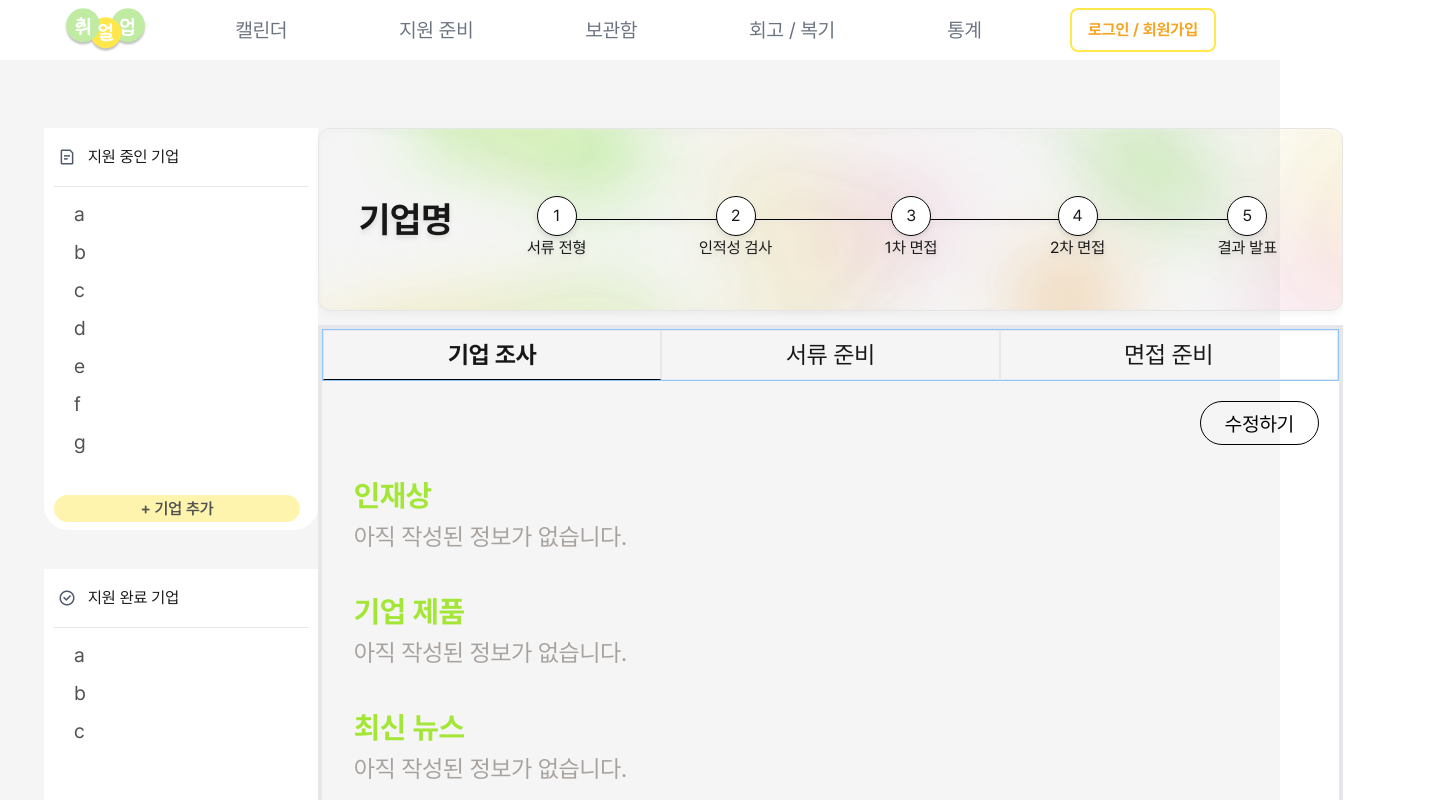
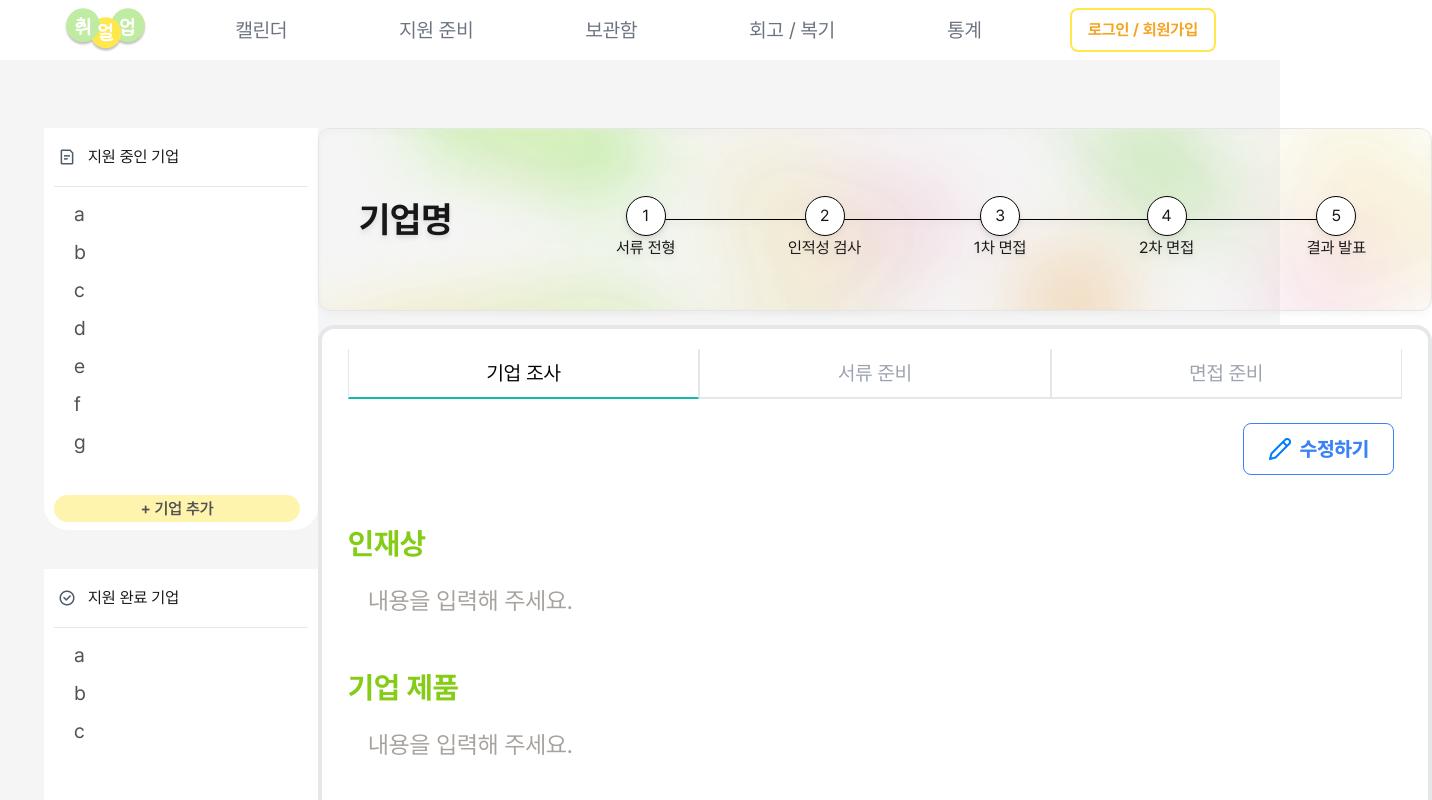
Before and after one commit to SKT-5CEAN/front-end, a Next.js app: page /apply/1 in a window 1280 px wide. Shown: the top 800 px of the page, 1432 px wide, since content can reach past the window. Built offline with nearby package versions, Linux system fonts and the light colour scheme; a web font is replaced by a local one.

Commit message:
DEV-92 style: 기업 조사 탭 스타일 작업

```diff
--- a/src/app/apply/[company]/page.tsx
+++ b/src/app/apply/[company]/page.tsx
@@ -46,13 +46,13 @@ function ApplyCompanyPage({ params }: { params: { company: string } }) {
   ];
 
   return (
-    <div className="pt-32 pb-4 px-11 flex justify-between bg-neutral-100">
-      <section className="flex flex-col justify-between">
+    <div className="h-full pt-32 pb-4 px-11 flex justify-between bg-neutral-100">
+      <section className="h-full flex flex-col">
         <CompanyList selectedCompany={params.company} />
       </section>
-      <section className="flex flex-col gap-[14px]">
+      <section className="min-h-[990px] h-full flex flex-col gap-[14px]">
         <ProgressBar processData={processList} />
-        <div className="w-[64.0625rem] h-[750px] border-4">
+        <div className="w-[1114px] min-h-[750px] border-4 flex justify-center rounded-2xl px-10 py-5 bg-white">
           <Tab tabList={tabList} />
         </div>
       </section>
--- a/src/components/common/Button/PlainButton/PlainButton.tsx
+++ b/src/components/common/Button/PlainButton/PlainButton.tsx
@@ -1,10 +1,12 @@
 import { PlainButtonProps } from "./plainButton.type";
+import Image from "next/image";
 
 function PlainButton(props: PlainButtonProps) {
   const {
     text,
     textColor,
     borderColor,
+    iconImg,
     bgColor = "transparent",
     handleClick,
   } = props;
@@ -12,9 +14,12 @@ function PlainButton(props: PlainButtonProps) {
   return (
     <button
       onClick={handleClick}
-      className={`h-11 py-2 px-6 ${textColor} ${bgColor} ${borderColor ? `border ${borderColor}` : ""} rounded-3xl text-xl`}
+      className={`w-max h-[52px] py-2 px-6 ${bgColor} ${borderColor ? `border ${borderColor}` : ""} rounded-lg text-xl flex justify-center items-center gap-2 cursor-pointer`}
     >
-      {text}
+      {iconImg && (
+        <Image src={iconImg} alt="버튼 아이콘" width={24} height={24} />
+      )}
+      <p className={`${textColor} font-extrabold`}>{text}</p>
     </button>
   );
 }
--- a/src/components/common/Button/PlainButton/plainButton.type.ts
+++ b/src/components/common/Button/PlainButton/plainButton.type.ts
@@ -3,5 +3,6 @@ export interface PlainButtonProps {
   textColor: string;
   borderColor?: string;
   bgColor?: string;
+  iconImg?: string;
   handleClick: () => void;
 }
--- a/src/components/common/Form/ShortForm/ShortForm.tsx
+++ b/src/components/common/Form/ShortForm/ShortForm.tsx
@@ -15,18 +15,18 @@ function ShortForm(props: ShortFormProps) {
   };
 
   return (
-    <div className="w-full min-h-24 flex flex-col gap-2">
-      <p className="text-3xl text-lime-400 font-bold">{title}</p>
+    <div className="w-full min-h-24 h-full flex flex-col gap-6">
+      <p className="text-3xl text-lime-500 font-bold">{title}</p>
       {!trigger && (
-        <p className="text-2xl text-stone-400">
-          {content || "아직 작성된 정보가 없습니다."}
+        <p className="text-2xl text-stone-400 pl-5">
+          {content || "내용을 입력해 주세요."}
         </p>
       )}
       {trigger && (
         <textarea
           name={name}
           placeholder={placeholder}
-          className="w-full min-h-28 border border-gray-400 p-3"
+          className="w-full min-h-28 border border-gray-200 p-3 rounded-xl focus:outline-blue-500"
           onChange={handleChange}
         />
       )}
--- a/src/components/domain/apply/CompanyResearch/CompanyResearch.tsx
+++ b/src/components/domain/apply/CompanyResearch/CompanyResearch.tsx
@@ -26,39 +26,43 @@ function CompanyResearch() {
   };
 
   return (
-    <div className="relative">
-      <div className="absolute top-5 right-5">
+    <div className="relative w-full h-full">
+      <div className="relative w-full min-h-[52px] mt-6">
         {!isModified && (
+          <div className="absolute top-0 right-2">
             <PlainButton
               text="수정하기"
-            textColor="text-black"
-            borderColor="border-black"
+              textColor="text-blue-500"
+              borderColor="border-blue-500"
               bgColor="transparent"
+              iconImg="/ic-pencil.png"
               handleClick={() => {
                 setIsModified(true);
               }}
             />
+          </div>
         )}
         {isModified && (
-          <div className="flex gap-2">
+          <div className="w-fit h-[52px] flex gap-2 absolute top-0 right-2 mt-0">
             <PlainButton
-              text="작성 취소"
-              textColor="text-white"
-              bgColor="bg-red-400"
+              text="취소"
+              textColor="text-blue-500"
               handleClick={() => {
                 setIsModified(false);
               }}
             />
             <PlainButton
-              text="작성 완료"
-              textColor="text-white"
-              bgColor="bg-black"
+              text="저장하기"
+              textColor="text-blue-800"
+              bgColor="bg-blue-100"
               handleClick={handleSubmit}
             />
           </div>
         )}
       </div>
-      <div className="w-[940px] flex flex-col gap-5 absolute top-24 left-8">
+      <div
+        className={`w-[940px] h-full flex flex-col ${isModified ? "gap-16" : "gap-12"} mt-[50px]`}
+      >
         <ShortForm
           name="talent"
           title="인재상"
--- a/src/components/domain/apply/Tab/Tab.tsx
+++ b/src/components/domain/apply/Tab/Tab.tsx
@@ -5,11 +5,14 @@ function Tab(props: TabProps) {
   const { tabList } = props;
 
   return (
-    <Root className="h-full" defaultValue={tabList[0].triggerName}>
-      <List className="flex border border-blue-300">
+    <Root
+      className="relative w-[1054px] h-full"
+      defaultValue={tabList[0].triggerName}
+    >
+      <List className="relative w-[1054px] flex">
         {tabList.map((el) => (
           <Trigger
-            className="w-[20rem] h-[3.125rem] grow border border-r-black-200 data-[state=active]:font-bold data-[state=active]:border-b-black text-2xl"
+            className="h-[3.125rem] grow border border-t-0 border-r-black-200 text-xl text-gray-400 data-[state=active]:border-b-teal-500 border-b-2 data-[state=active]:text-black text-2xl"
             key={el.triggerName}
             value={el.triggerName}
           >
@@ -18,7 +21,11 @@ function Tab(props: TabProps) {
         ))}
       </List>
       {tabList.map((el) => (
-        <Content className="h-full" key={el.triggerName} value={el.triggerName}>
+        <Content
+          className="relative"
+          key={el.triggerName}
+          value={el.triggerName}
+        >
           {el.contentNode}
         </Content>
       ))}
```
Also changed, not shown: public/ic-pencil.png (added). Lines whose indentation alone changed are shown as unchanged.
